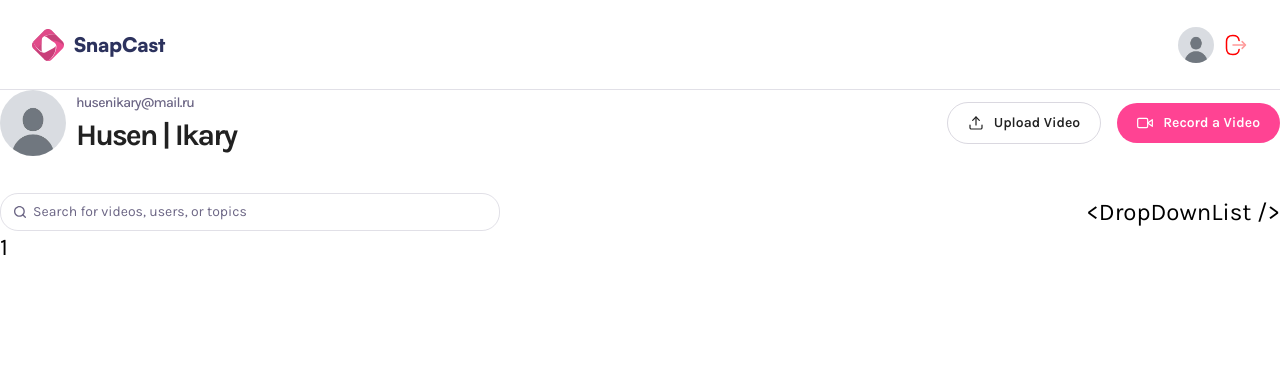
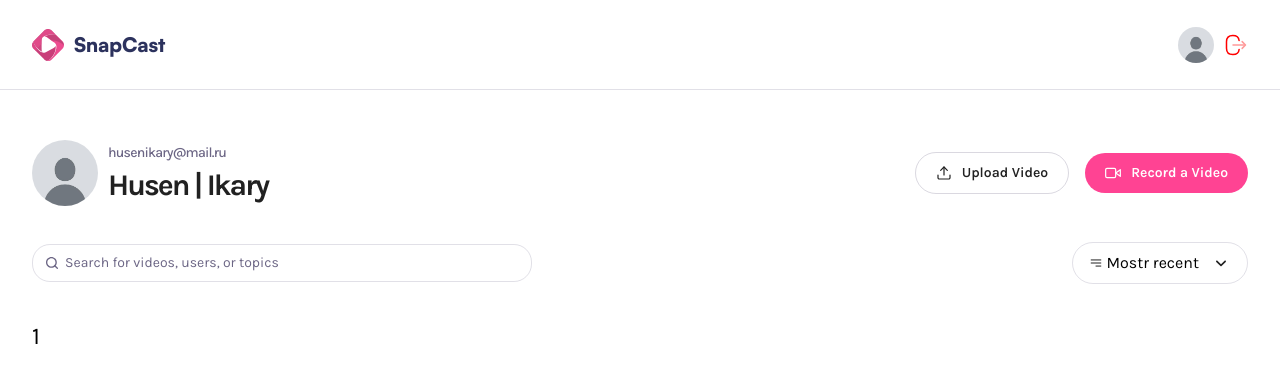
Before and after one commit to husen004/screen_recording_platform, a Next.js app: page /profile/1 in a window 1280 px wide. Shown: the top 382 px of the page. Built offline with nearby package versions, Linux system fonts and the light colour scheme.

Commit message:
drop down for filtered video added

```diff
--- a/app/(root)/profile/[id]/page.tsx
+++ b/app/(root)/profile/[id]/page.tsx
@@ -5,9 +5,9 @@
     const { id } = await params;
 
   return (
-    <div className='text-2xl font-karla'>
+    <div className='wrapper page'>
         <Header subHeader='husenikary@mail.ru' title='Husen | Ikary' userImg='/assets/images/dummy.jpg' />
-        {id}
+        <h1 className='text-2xl font-karla'>{id}</h1>
     </div>
   )
 }
--- /dev/null
+++ b/components/DropdownList.tsx
@@ -0,0 +1,35 @@
+'use client'
+
+import Image from 'next/image'
+import React, { useState } from 'react'
+
+const DropdownList = () => {
+
+    const [isOpen, setIsOpen] = useState(false)
+
+  return (
+    <div className='relative'>
+        <div className='cursor-pointer' onClick={() => setIsOpen(!isOpen)}>
+            <div className='filter-trigger'>
+                <figure>
+                    <Image src='/assets/icons/hamburger.svg' alt='menu' width={14} height={14}/>
+                    Mostr recent
+                </figure>
+                <Image src='/assets/icons/arrow-down.svg' alt='arrow-down' width={20} height={20}/>
+            </div>
+        </div>
+
+        {isOpen && (
+            <ul className='dropdown'>
+                {['Most recent', 'Most liked'].map((option) => (
+                    <li key={option} className='list-item'>
+                        {option}
+                    </li>
+                ))}
+            </ul>
+        )}
+    </div>
+  )
+}
+
+export default DropdownList
--- a/components/Header.tsx
+++ b/components/Header.tsx
@@ -2,6 +2,7 @@
 import Image from 'next/image'
 import Link from 'next/link'
 import React from 'react'
+import DropdownList from './DropdownList'
 
 const Header = ({ subHeader, title, userImg }: SharedHeaderProps) => {
     return (
@@ -44,7 +45,7 @@
                     <Image src="/assets/icons/search.svg" alt='search' width={16} height={16} />
                 </div>
 
-                {`<DropDownList />`}
+                <DropdownList />
             </section>
         </header>
     )
```
